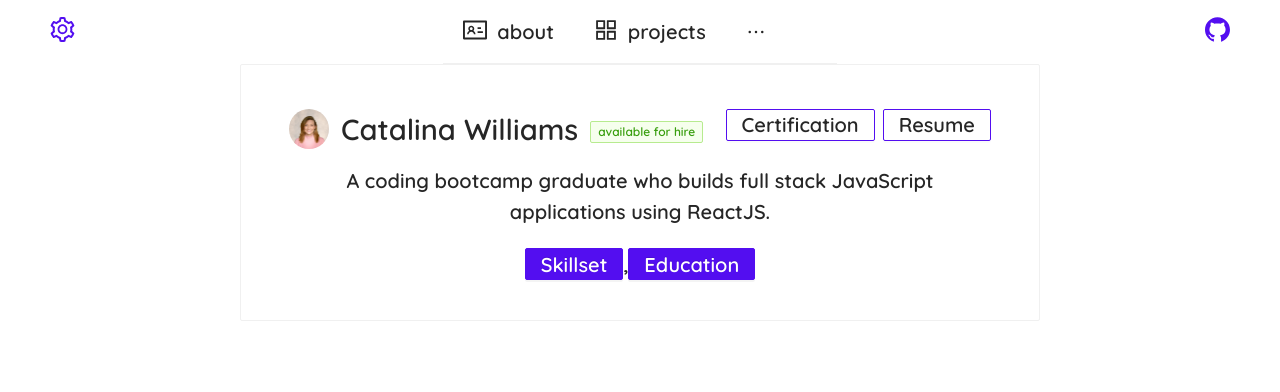
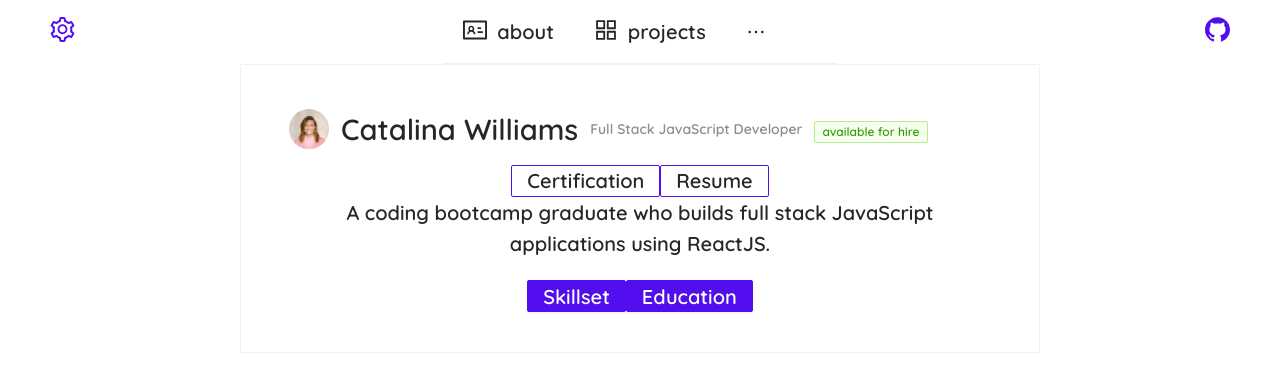
Before and after one commit to catalinarose1361/Full-Stack-Portfolio, a React (Create React App) app: page /about in a window 1280 px wide. Shown: the top 392 px of the page. Built offline with nearby package versions, Linux system fonts and the light colour scheme.

Commit message:
added a max width to card component in about me

```diff
--- a/src/pages/About.js
+++ b/src/pages/About.js
@@ -27,30 +27,43 @@ const About = () => {
     setVisible3(false);
   };
 
+  const gridStyle = {
+    width: '50%',
+
+  };
+
   return (
 
     <>
     <Row justify='center'>
 
-    <Card style={{ width: 800 }}>
+    <Card style={{maxWidth: '800px'}}>
 
       <PageHeader
         title="Catalina Williams"
         className="site-page-header"
+        subTitle="Full Stack JavaScript Developer"
         tags={<Tag color="green">available for hire</Tag>}
         avatar={{ src: profilePic, size: 'large' }}
         extra={[
 
-          <Button href={certification} >
+          // <Button href={certification} >
+          //   Certification
+          // </Button>,
+
+          // <Button href={resume} download>
+          //   Resume
+          // </Button>
+
+        ]}
+      >
+        <Button href={certification} >
             Certification
-          </Button>,
+          </Button>
 
           <Button href={resume} download>
             Resume
           </Button>
-
-        ]}
-      >
 
          <Paragraph>
           A coding bootcamp graduate who builds full stack JavaScript applications using ReactJS.
@@ -60,7 +73,7 @@ const About = () => {
 
         <Button type="primary" onClick={showDrawer3}>
           Skillset
-        </Button>,
+        </Button>
 
         <Button type="primary" onClick={showDrawer}>
           Education
```
